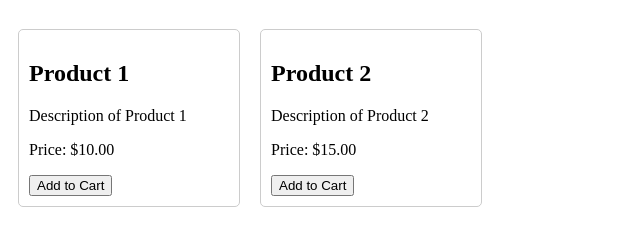
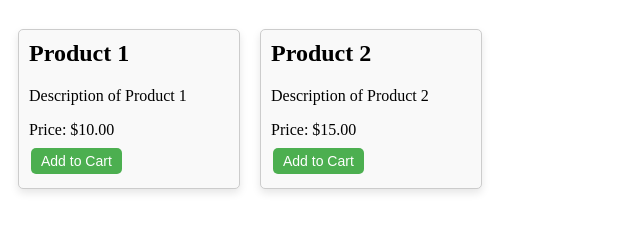
Before and after one commit to Ishan-28/Aditya-Print-Lab, a plain HTML site: page index.html in a window 1280 px wide. Shown: the part 61-306 px from the top of the page, without its empty margins (0-640 px from the left). Drawn offline with Linux system fonts and the light colour scheme.

Commit message:
Add Styling to the product card

```diff
--- a/index.html
+++ b/index.html
@@ -13,6 +13,34 @@
             margin: 10px;
             width: 200px;
             float: left;
+            background-color: #f9f9f9;
+            box-shadow: 0 4px 8px rgba(0, 0, 0, 0.1);
+        }
+
+        .product-card h2 {
+            margin-top: 0;
+        }
+
+        .product-card p {
+            margin-bottom: 5px;
+        }
+
+        .product-card button {
+            background-color: #4CAF50;
+            color: white;
+            border: none;
+            padding: 5px 10px;
+            text-align: center;
+            text-decoration: none;
+            display: inline-block;
+            font-size: 14px;
+            margin: 4px 2px;
+            cursor: pointer;
+            border-radius: 5px;
+        }
+
+        .product-card button:hover {
+            background-color: #45a049;
         }
     </style>
 </head>
```
